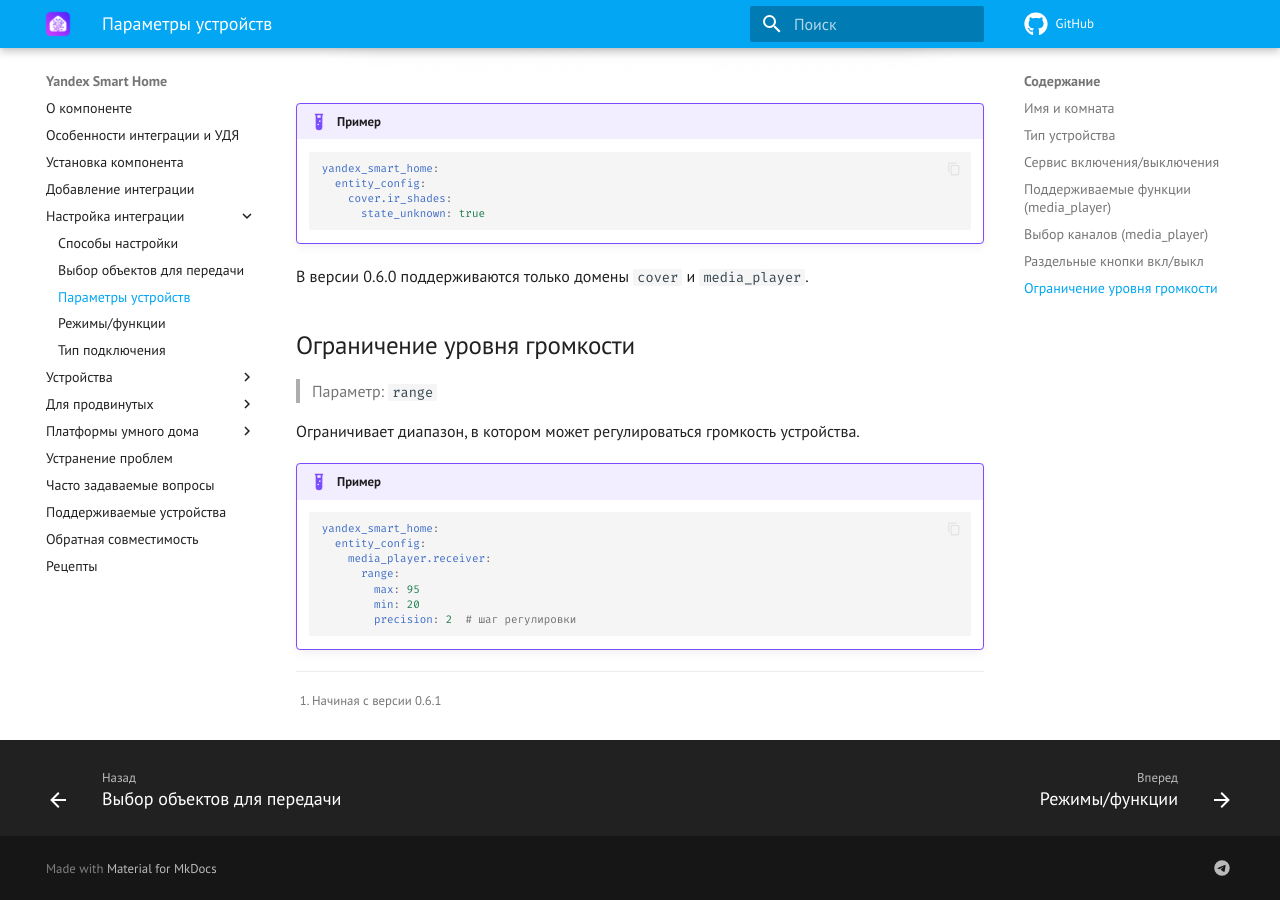
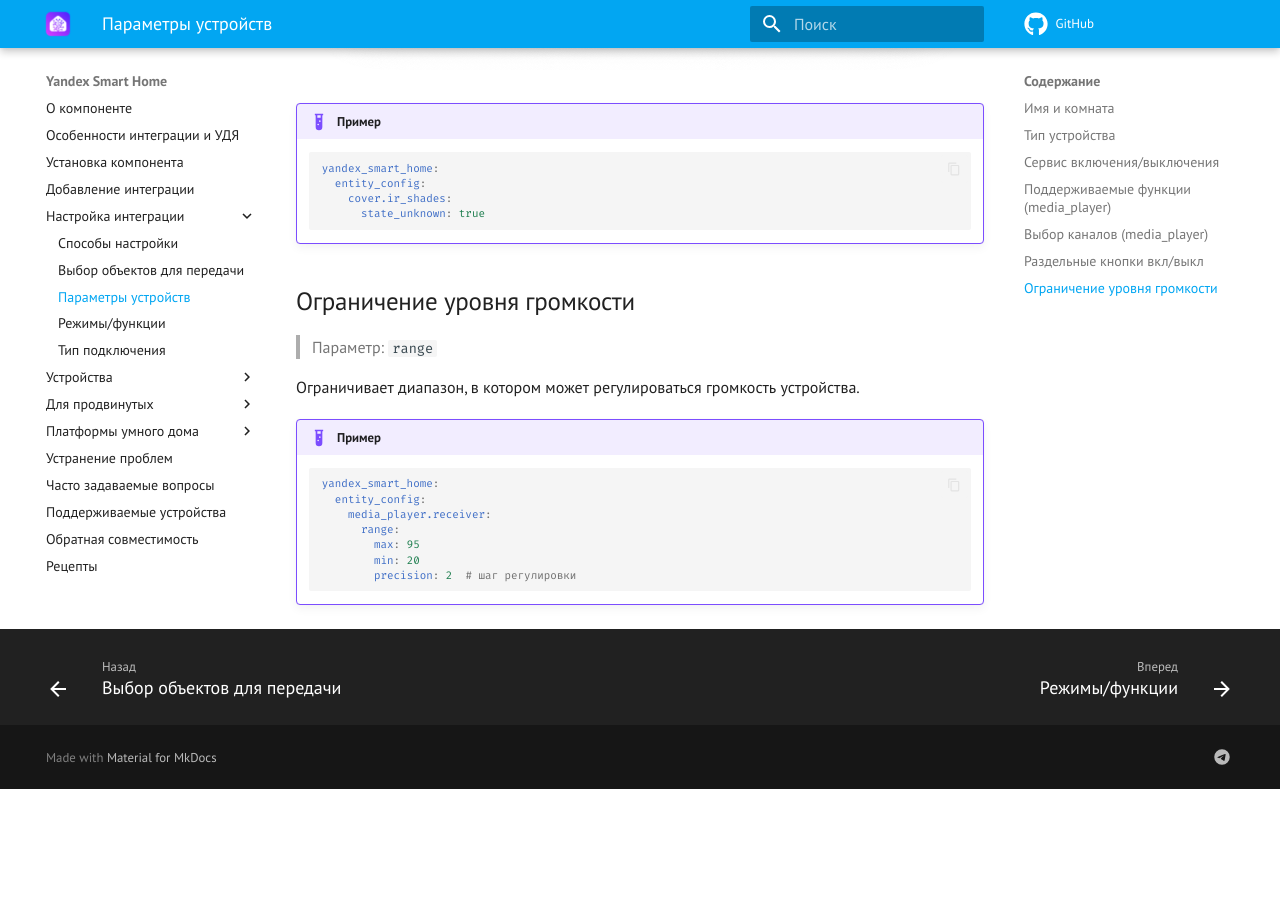
Before and after one commit to dext0r/yandex_smart_home, an MkDocs documentation site: the page built from docs/config/entity.md, in a window 1280 px wide and 900 px high, scrolled down 4034 px. Built offline with MkDocs 1.6.1 and Material for MkDocs 9.7.7, drawn with Linux system fonts in a browser that asks for light colours; comment, search, counter and statistics services are not loaded; the version menu is left out; after the commit the page ends 4823 px from its top, so only the background shows below that.

Commit message:
docs: Remove version specific foonotes (#504)

````diff
--- a/docs/config/entity.md
+++ b/docs/config/entity.md
@@ -87,7 +87,7 @@
 
 > Параметр: `features` (только для `media_player`)
 
-> Возможные значения: `volume_mute`, `volume_set`, `next_previous_track`, `select_source`[^1], `turn_on_off`[^1], `play_pause`[^1], `play_media`[^1] (список, можно все сразу)
+> Возможные значения: `volume_mute`, `volume_set`, `next_previous_track`, `select_source`, `turn_on_off`, `play_pause`, `play_media` (список, можно все сразу)
 
 Используется для явного указания поддерживаемых устройством функций.
 Необходим для устройств, которые меняют набор функций в зависимости от своего состояния (например Chrome Cast или Universal Mediaplayer).
@@ -106,8 +106,6 @@
             - play_pause
             - play_media
     ```
-
-[^1]: Начиная с версии 0.6.1
 
 ## Выбор каналов (media_player) { id=support_set_channel }
 
@@ -147,8 +145,6 @@
           state_unknown: true
     ```
 
-В версии 0.6.0 поддерживаются только домены `cover` и `media_player`.
-
 ## Ограничение уровня громкости { id=range }
 
 > Параметр: `range`
````
